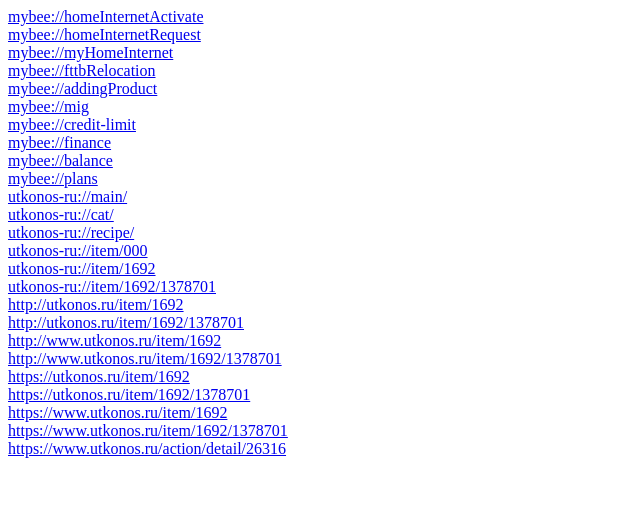
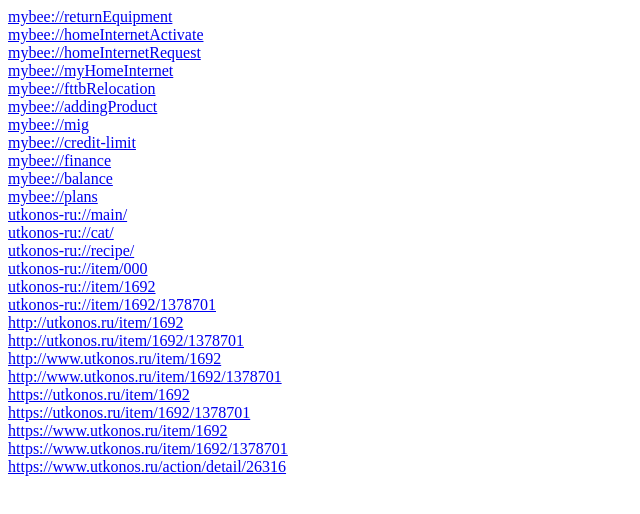
Before and after one commit to coffeeplanter/coffeeplanter.github.io, a plain HTML site: page index.html in a window 1280 px wide. Shown: the whole page, without its empty margins (0-640 px from the left). Drawn offline with Linux system fonts and the light colour scheme.

Commit message:
Update index.html

```diff
--- a/index.html
+++ b/index.html
@@ -3,6 +3,7 @@
 		<title>Проверка</title>
 	</head>
 	<body>
+		<a href="mybee://returnEquipment">mybee://returnEquipment<a><br>
 		<a href="mybee://homeInternetActivate">mybee://homeInternetActivate<a><br>
 		<a href="mybee://homeInternetRequest">mybee://homeInternetRequest<a><br>
 		<a href="mybee://myHomeInternet">mybee://myHomeInternet<a><br>
```
